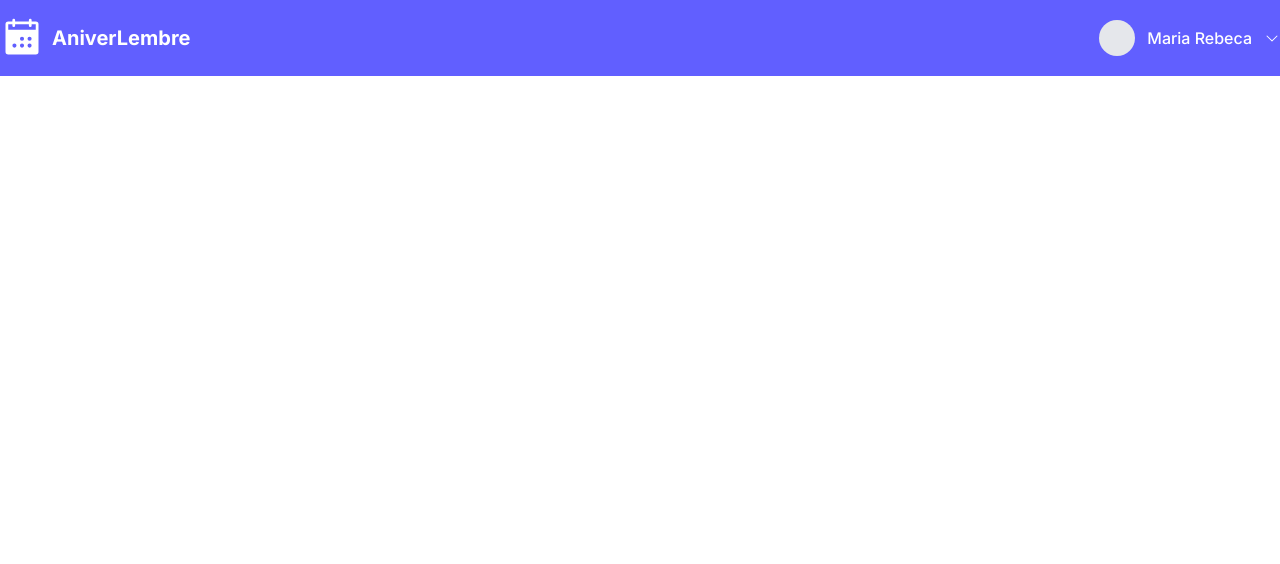
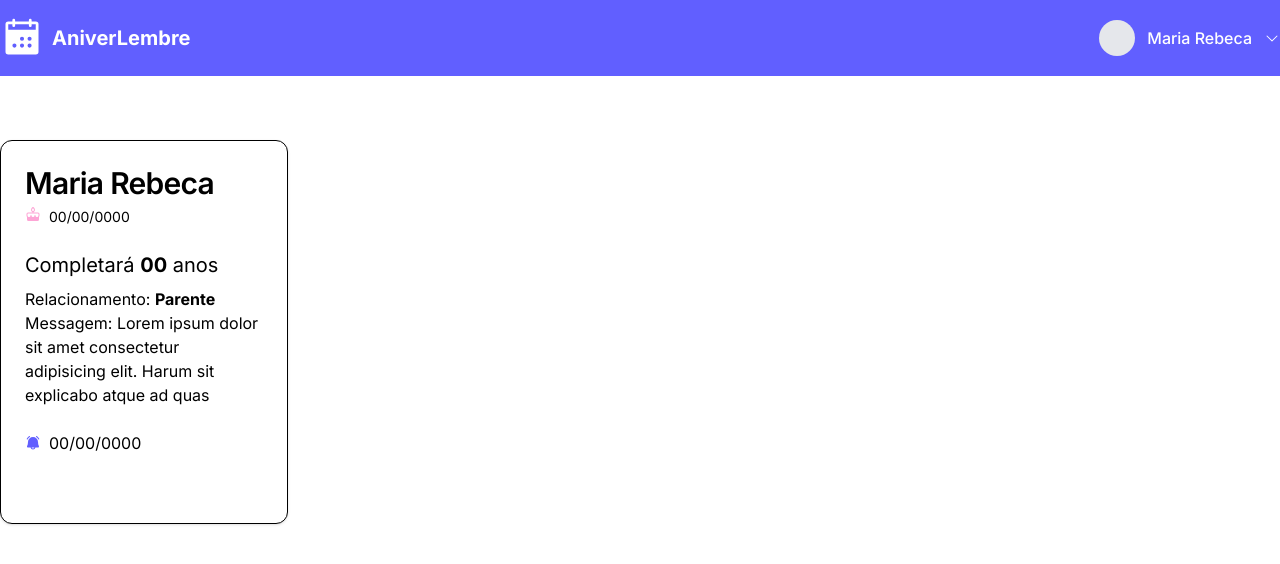
Before and after one commit to antonioclaudioofc/aniver-lembre, a Next.js app: page / in a window 1280 px wide. Shown: the top 564 px of the page. Built offline with nearby package versions, Linux system fonts and the light colour scheme.

Commit message:
feat: create card from contacts

```diff
--- a/src/app/(app)/(private)/(dashboard)/page.tsx
+++ b/src/app/(app)/(private)/(dashboard)/page.tsx
@@ -1,6 +1,19 @@
 "use client";
 
-import { CalendarDots, CaretDown, UserCircle } from "@phosphor-icons/react";
+import {
+  Card,
+  CardHeader,
+  CardTitle,
+  CardDescription,
+  CardContent,
+  CardFooter,
+} from "@/components/Card";
+import {
+  BellRinging,
+  Cake,
+  CalendarDots,
+  CaretDown,
+} from "@phosphor-icons/react";
 import clsx from "clsx";
 
 export default function Home() {
@@ -9,13 +22,9 @@ export default function Home() {
       <div
         className={clsx("bg-indigo-500 w-full", "max-xl:px-16", "max-md:px-6")}
       >
-        <div className="flex justify-between mx-auto items-center max-h-20 max-w-7xl py-4 mb-16">
+        <div className="flex justify-between mx-auto max-w-7xl items-center max-h-20 py-4 mb-16">
           <div className="flex flex-row items-center gap-2">
-            <CalendarDots
-              weight="fill"
-              className="text-white h-11 w-11"
-              size={32}
-            />
+            <CalendarDots weight="fill" className="text-white h-11 w-11" />
             <h2 className="text-white font-bold text-xl">AniverLembre</h2>
           </div>
           <div className="flex items-center">
@@ -31,6 +40,36 @@ export default function Home() {
           </div>
         </div>
       </div>
+      <div className="max-w-7xl mx-auto">
+        <Card className="w-72 h-96 shadow bg-white cursor-pointer hover:bg-gray-50 transition-colors">
+          <CardHeader>
+            <CardTitle className="text-3xl">Maria Rebeca</CardTitle>
+            <CardDescription className="flex gap-2">
+              <Cake className="w-4 h-4 text-pink-300" weight="fill" />{" "}
+              <span>00/00/0000</span>
+            </CardDescription>
+          </CardHeader>
+          <CardContent>
+            <h3 className="text-xl mb-2">
+              Completará <span className="font-bold">00</span> anos
+            </h3>
+            <p>
+              Relacionamento: <span className="font-bold">Parente</span>
+            </p>
+            <div className="h-24 overflow-hidden">
+              Messagem: Lorem ipsum dolor sit amet consectetur adipisicing elit.
+              Harum sit explicabo atque ad quas voluptatem ipsum eum sequi
+              pariatur tenetur officiis quaerat facere, molestiae corrupti!
+            </div>
+          </CardContent>
+          <CardFooter>
+            <p className="flex gap-2 items-center">
+              <BellRinging className="w-4 h-4 text-indigo-500" weight="fill" />{" "}
+              <span>00/00/0000</span>
+            </p>
+          </CardFooter>
+        </Card>
+      </div>
     </section>
   );
 }
--- /dev/null
+++ b/src/components/Card.tsx
@@ -0,0 +1,76 @@
+import * as React from "react"
+
+import { cn } from "@/lib/utils"
+
+const Card = React.forwardRef<
+  HTMLDivElement,
+  React.HTMLAttributes<HTMLDivElement>
+>(({ className, ...props }, ref) => (
+  <div
+    ref={ref}
+    className={cn(
+      "rounded-xl border bg-card text-card-foreground shadow",
+      className
+    )}
+    {...props}
+  />
+))
+Card.displayName = "Card"
+
+const CardHeader = React.forwardRef<
+  HTMLDivElement,
+  React.HTMLAttributes<HTMLDivElement>
+>(({ className, ...props }, ref) => (
+  <div
+    ref={ref}
+    className={cn("flex flex-col space-y-1.5 p-6", className)}
+    {...props}
+  />
+))
+CardHeader.displayName = "CardHeader"
+
+const CardTitle = React.forwardRef<
+  HTMLDivElement,
+  React.HTMLAttributes<HTMLDivElement>
+>(({ className, ...props }, ref) => (
+  <div
+    ref={ref}
+    className={cn("font-semibold leading-none tracking-tight", className)}
+    {...props}
+  />
+))
+CardTitle.displayName = "CardTitle"
+
+const CardDescription = React.forwardRef<
+  HTMLDivElement,
+  React.HTMLAttributes<HTMLDivElement>
+>(({ className, ...props }, ref) => (
+  <div
+    ref={ref}
+    className={cn("text-sm text-muted-foreground", className)}
+    {...props}
+  />
+))
+CardDescription.displayName = "CardDescription"
+
+const CardContent = React.forwardRef<
+  HTMLDivElement,
+  React.HTMLAttributes<HTMLDivElement>
+>(({ className, ...props }, ref) => (
+  <div ref={ref} className={cn("p-6 pt-0", className)} {...props} />
+))
+CardContent.displayName = "CardContent"
+
+const CardFooter = React.forwardRef<
+  HTMLDivElement,
+  React.HTMLAttributes<HTMLDivElement>
+>(({ className, ...props }, ref) => (
+  <div
+    ref={ref}
+    className={cn("flex items-center p-6 pt-0", className)}
+    {...props}
+  />
+))
+CardFooter.displayName = "CardFooter"
+
+export { Card, CardHeader, CardFooter, CardTitle, CardDescription, CardContent }
```
